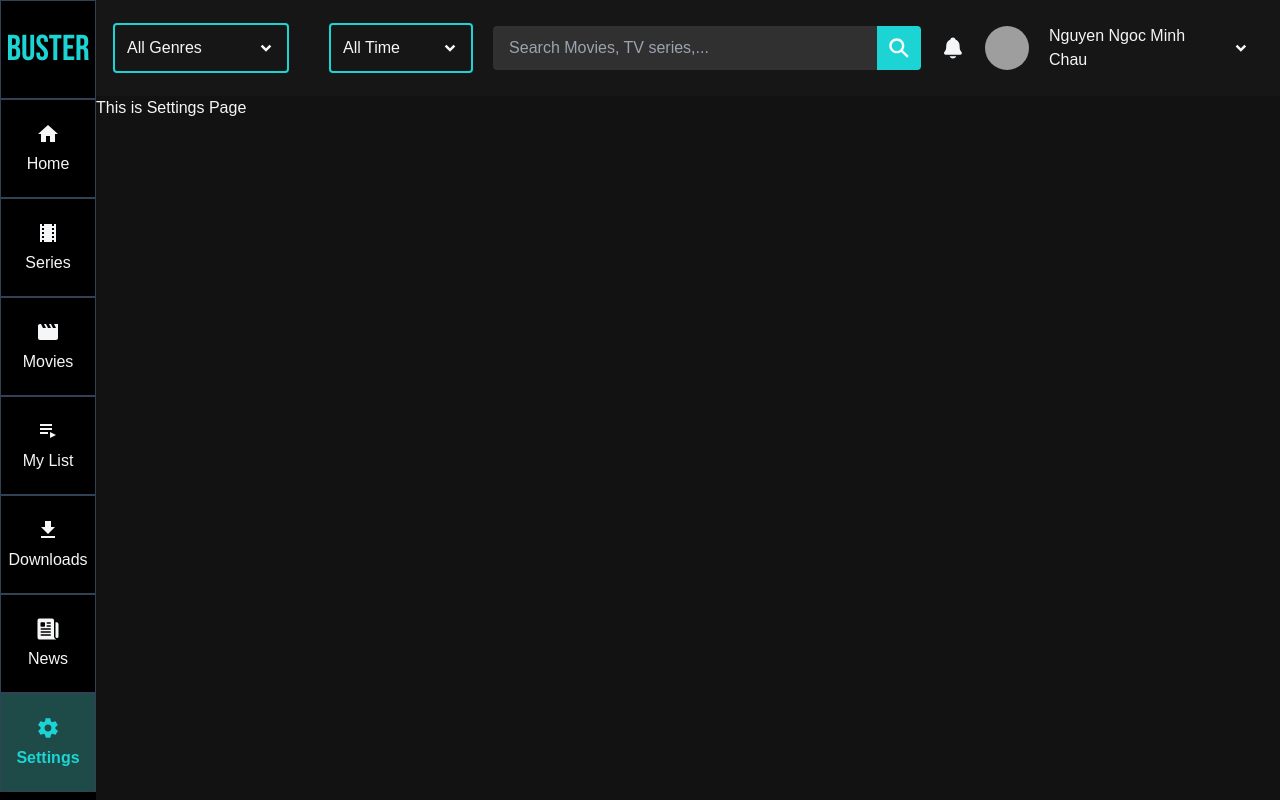
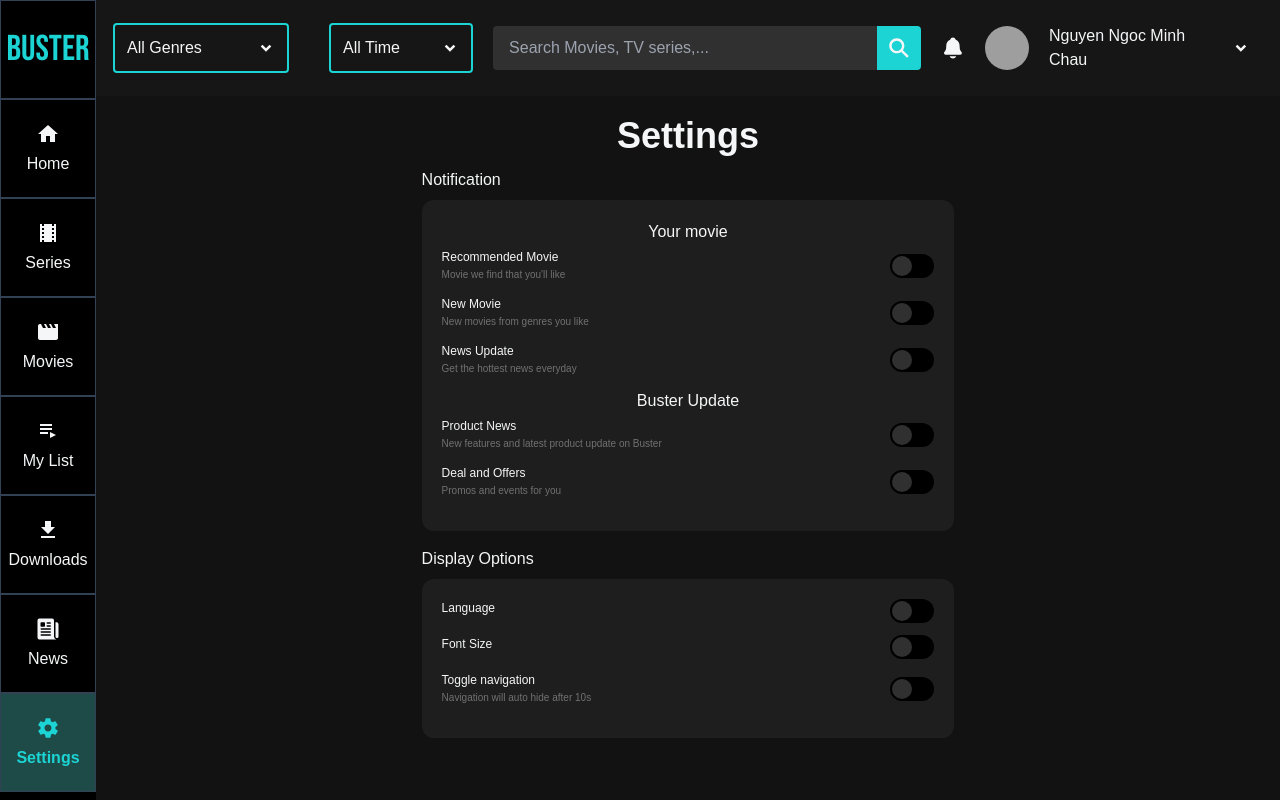
Before and after one commit to chaunnm/buster_reactjs, a React (Vite) app: page /settings in a window 1280 px wide. Built offline with nearby package versions, Linux system fonts and the light colour scheme; grey boxes are pictures that could not be loaded.

Commit message:
Commit the Setting Page

```diff
--- a/src/App.scss
+++ b/src/App.scss
@@ -9,6 +9,7 @@
   border: 0;
   outline: none;
   scroll-behavior: smooth;
+  // background-color: #121212;
 }
 a {
   text-decoration: none;
@@ -27,6 +28,7 @@ a {
   min-height: 100vh;
   .main-container {
     width: calc(100% - 96px);
-    transform:  translateX(96px) translateY(96px);
+    transform: translateX(96px) translateY(96px);
+    background-color: #121212;
   }
 }
--- a/src/pages/Settings.tsx
+++ b/src/pages/Settings.tsx
@@ -1,11 +1,86 @@
-// import React from 'react'
+type SettingItemProps = {
+  settingTitle: string;
+  settingDesc?: string;
+};
+
+function SettingItem({ settingTitle, settingDesc }: SettingItemProps) {
+  return (
+    <div className='flex justify-between mb-3'>
+      <p className='leading-4'>
+        <span className='text-[0.75rem]'>{settingTitle}</span> <br />
+        <span className='text-[0.625rem] text-[#717171]'>{settingDesc}</span>
+      </p>
+
+      {/* Toggle Button */}
+      <div className='flex items-center'>
+        <label className='relative cursor-pointer'>
+          <input
+            type='checkbox'
+            className='sr-only peer'
+          />
+          <div
+            className='w-11 h-6 flex items-center bg-black rounded-full peer
+            peer-checked:after:translate-x-full after:absolute after:left-[2px]
+           peer-checked:after:border-none peer-checked:after:bg-white after:bg-[#303030] after:border
+          after:border-none after:rounded-full after:h-5 after:w-5
+              after:transition-all peer-checked:bg-[#1cd4d4]'
+          ></div>
+        </label>
+      </div>
+    </div>
+  );
+}
 
 function Settings() {
   return (
-    <div>
-      This is Settings Page
+    <div className='settings flex justify-center bg-'>
+      <div className='setting-container w-[90%] sm:w-[45%]'>
+        <h1 className='mt-5 mb-3 text-2xl sm:text-4xl font-semibold text-center'>Settings</h1>
+        <h2 className='text-base mb-2'>Notification</h2>
+        <div className='sub-setting-container p-5 bg-[#1e1e1e] rounded-xl mb-4'>
+          <h3 className='text-center mb-1'>Your movie</h3>
+          <div className='setting-list'>
+            <SettingItem
+              settingTitle='Recommended Movie'
+              settingDesc="Movie we find that you'll like"
+            />
+
+            <SettingItem
+              settingTitle='New Movie'
+              settingDesc='New movies from genres you like'
+            />
+            <SettingItem
+              settingTitle='News Update'
+              settingDesc='Get the hottest news everyday'
+            />
+          </div>
+          <h3 className='text-center mb-1'>Buster Update</h3>
+          <div className='setting-list'>
+            <SettingItem
+              settingTitle='Product News'
+              settingDesc='New features and latest product update on Buster'
+            />
+            <SettingItem
+              settingTitle='Deal and Offers'
+              settingDesc='Promos and events for you'
+            />
+          </div>
+        </div>
+
+        <h2 className='mb-2'>Display Options</h2>
+        <div className='sub-setting-container p-5 bg-[#1e1e1e] rounded-xl'>
+          <div className='setting-list'>
+            <SettingItem settingTitle='Language' />
+            <SettingItem settingTitle='Font Size' />{' '}
+            <SettingItem
+              settingTitle='Toggle navigation'
+              settingDesc='Navigation will auto hide after 10s'
+            />
+          </div>
+        </div>
+      </div>
     </div>
-  )
+  );
 }
 
-export default Settings
+export default Settings;
```
